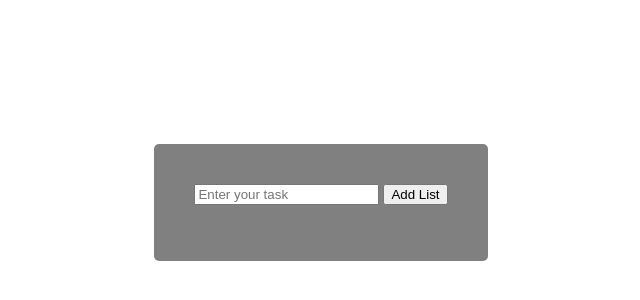
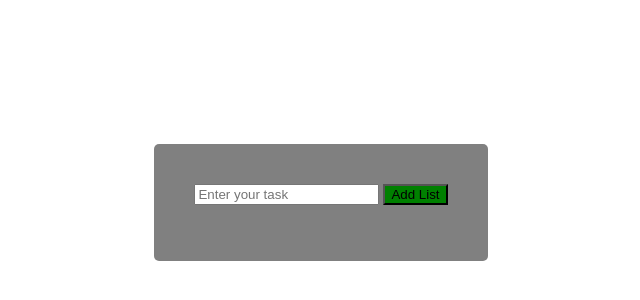
Before and after one commit to UmeshMehta1/ToDo-App_9Pm, a plain HTML site: page index.html in a window 1280 px wide. Shown: the part 206-506 px from the top of the page, without its empty margins (319-959 px from the left). Drawn offline with Linux system fonts and the light colour scheme.

Commit message:
button color change

```diff
--- a/index.html
+++ b/index.html
@@ -15,7 +15,7 @@
         placeholder="Enter your task"
       />
 
-      <button onclick="addTodo()">Add List</button>
+      <button class="addTask" onclick="addTodo()">Add List</button>
 
       <ul id="taskList"></ul>
     </div>
--- a/style.css
+++ b/style.css
@@ -38,3 +38,7 @@ li{
 ul{
   list-style: none;
 }
+
+.addTask{
+    background-color: green;
+}
```
